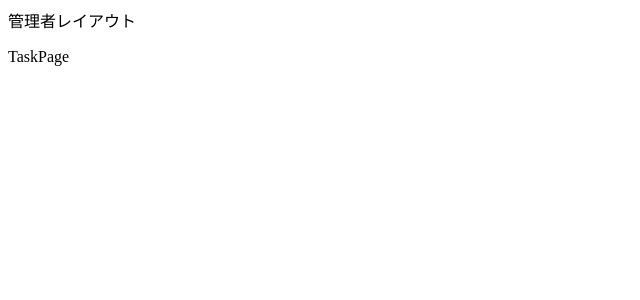
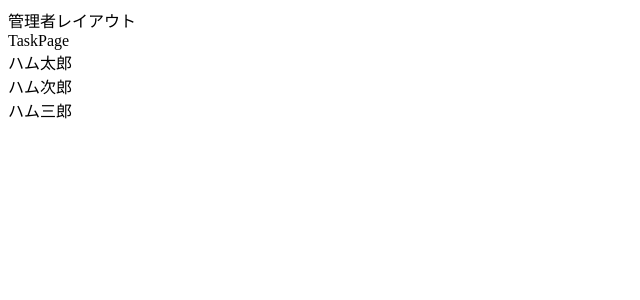
Before and after one commit to fukuda0801/App-router-practice, a Next.js app: page /task in a window 1280 px wide. Shown: the top 300 px of the page, without its empty margins (0-640 px from the left). Built offline with nearby package versions, Linux system fonts and the light colour scheme.

Commit message:
feat: ページ内でapiへリクエストを送り、データを取得する

```diff
--- a/src/app/(main)/task/page.tsx
+++ b/src/app/(main)/task/page.tsx
@@ -1,9 +1,24 @@
-const TaskPage = () => {
+import { Task } from "@/app/api/tasks/route";
+
+const getTasks = async () => {
+  const response = await fetch("http://localhost:3000/api/tasks", {
+    method: "GET",
+  });
+  return await response.json();
+};
+
+const page = async () => {
+  const tasks = (await getTasks()).tasks as Task[];
   return (
     <div>
-      <p>TaskPage</p>
+      <div>TaskPage</div>
+      <div>
+        {tasks.map((task) => {
+          return <div key={task.id}>{task.name}</div>;
+        })}
+      </div>
     </div>
   );
 };
 
-export default TaskPage;
+export default page;
```
